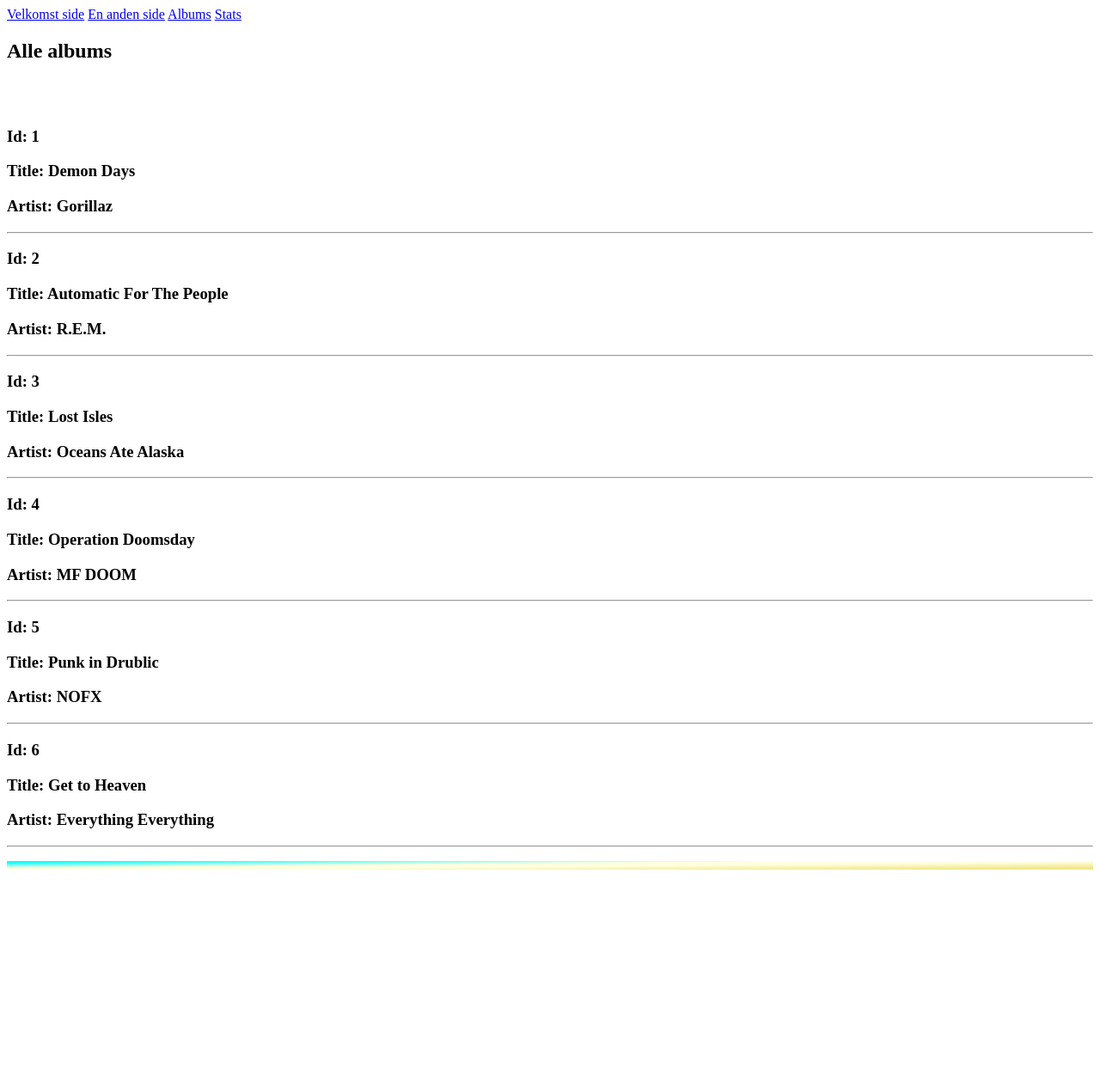
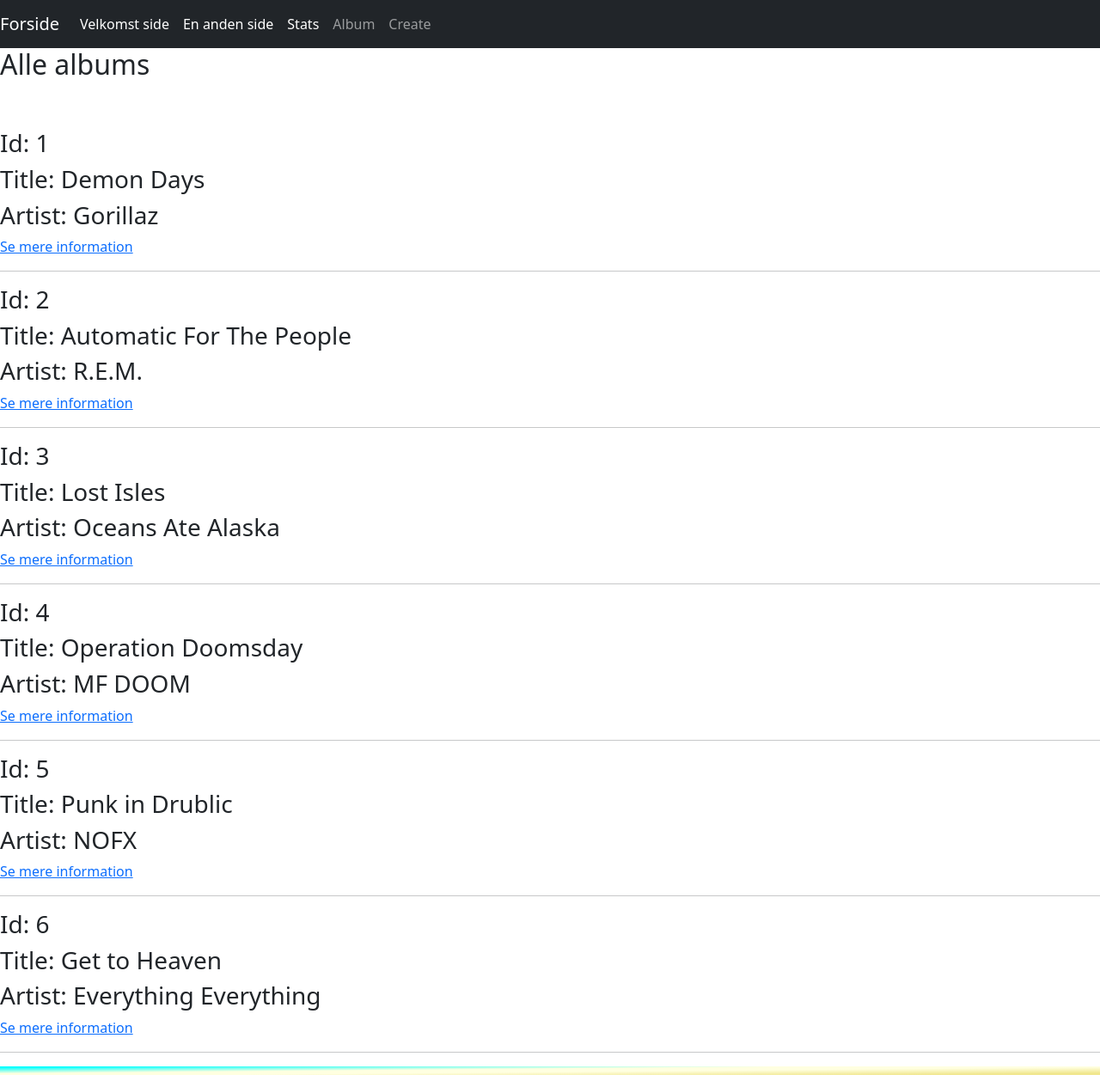
Before and after one commit to frodelindtner/FlaskFirstApp, a Flask app: page /albums in a window 1280 px wide. Shown: the whole page at 86% size. Before the commit the page ends 1012 px from the top, so only its background shows below. Run offline with Flask 3, Linux system fonts and the light colour scheme.

Commit message:
added create album and detail page

```diff
--- a/app.py
+++ b/app.py
@@ -25,12 +25,32 @@ def about():
 def all_albums():
     return render_template('albums.html', title = 'Liste over albums', albums = album_service.get_all_album())
 
+@app.route('/albums/<id>')
+def album_by_entry(id):
+    album = album_service.find_album_by_id(int(id))
+    if album is not None:
+        return render_template('album-details.html', album = album)
+    return '<h1>Intet album kunne findes</h1>'
+
+@app.route('/albums/create', methods=['GET', 'POST'])
+def create_album():
+    if request.method == "POST":
+        new_album = album_service.create_album(int(request.form['id']), request.form['title'], request.form['artist'], int(request.form['release_year']))
+        return redirect(url_for("album_by_entry", id = new_album.id))
+    else:
+        return render_template('create-album.html')
+
+
+
 # --------STATS-----------------------------------------------------------------
 
 @app.route('/stats')
 def all_stats():
     return render_template('stats.html', playername='Frode', title = 'List stat!', stats = stat_service.get_all_stats())
 
+@app.route('/stats/<id>')
+def stat_by_entry(id):
+    stats = stat_service.get_all_stats()
 
 if __name__=='__main__':
     app.run(debug = True)
--- a/services/album_service.py
+++ b/services/album_service.py
@@ -13,6 +13,13 @@ class Service:
         self.__storage.add_album(a)
         return a
 
+    def find_album_by_id(self, id):
+        for a in self.get_all_album():
+            if a.id == id:
+                return a
+        else:
+            return None
+
 
 
 # -------------------------------------------------------
--- a/services/stat_service.py
+++ b/services/stat_service.py
@@ -13,6 +13,10 @@ class Stat_Service:
         self.__storage_stat.add_stat(stat)
         return stat
 
+    def find_stat_by_id(self, id):
+        for s in self.get_all_stats():
+            if s.id == id:
+                return s
 
     # -------------------------------------------------------
 
--- a/templates/albums.html
+++ b/templates/albums.html
@@ -7,6 +7,7 @@
         <h3>Id: {{a.id}}</h3>
         <h3>Title: {{a.title}}</h3>
         <h3>Artist: {{a.artist}}</h3>
+        <a href="/albums/{{a.id}}">Se mere information</a>
         <p><hr></p>
     {% endfor %}
 {% endblock %}
--- a/templates/layout.html
+++ b/templates/layout.html
@@ -7,14 +7,19 @@
             <title>Manglende title</title>
         {% endif %}
         <link rel="stylesheet" href="/static/style.css">
+        <link rel="stylesheet" href="https://cdn.jsdelivr.net/npm/bootstrap@5.3.8/dist/css/bootstrap.min.css">
     </head>
     <body>
-        <div>
-            <a href="/home">Velkomst side</a>
-            <a href="/about">En anden side</a>
-            <a href="/albums">Albums</a>
-            <a href="/stats">Stats</a>
-        </div>
+        <nav class="navbar navbar-expand-lg navbar-dark bg-dark">
+            <a class="navbar-brand" href="/">Forside</a>
+            <div class="navbar-nav">
+                <a class="nav-item nav-link active" href="/home">Velkomst side</a>
+                <a class="nav-item nav-link active" href="/about">En anden side</a>
+                <a class="nav-item nav-link active" href="/stats">Stats</a>
+                <a class="nav-item nav-link" href="/albums">Album</a>
+                <a class="nav-item nav-link" href="/albums/create">Create</a>
+            </div>
+        </nav>
 
         {% block content %}
         {% endblock %}
```
Also changed, not shown: templates/album-details.html (added, +7 -0 lines), templates/create-album.html (added, +14 -0 lines), 1 other file.
